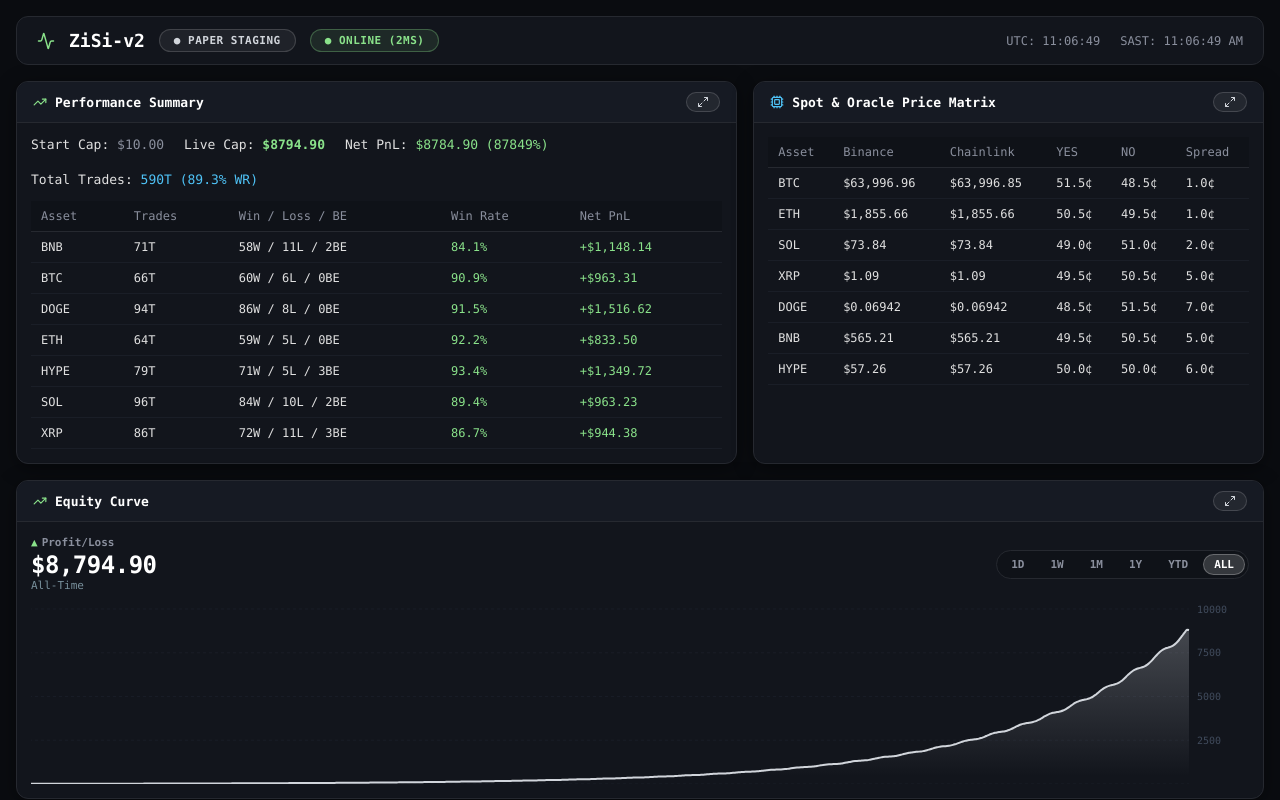
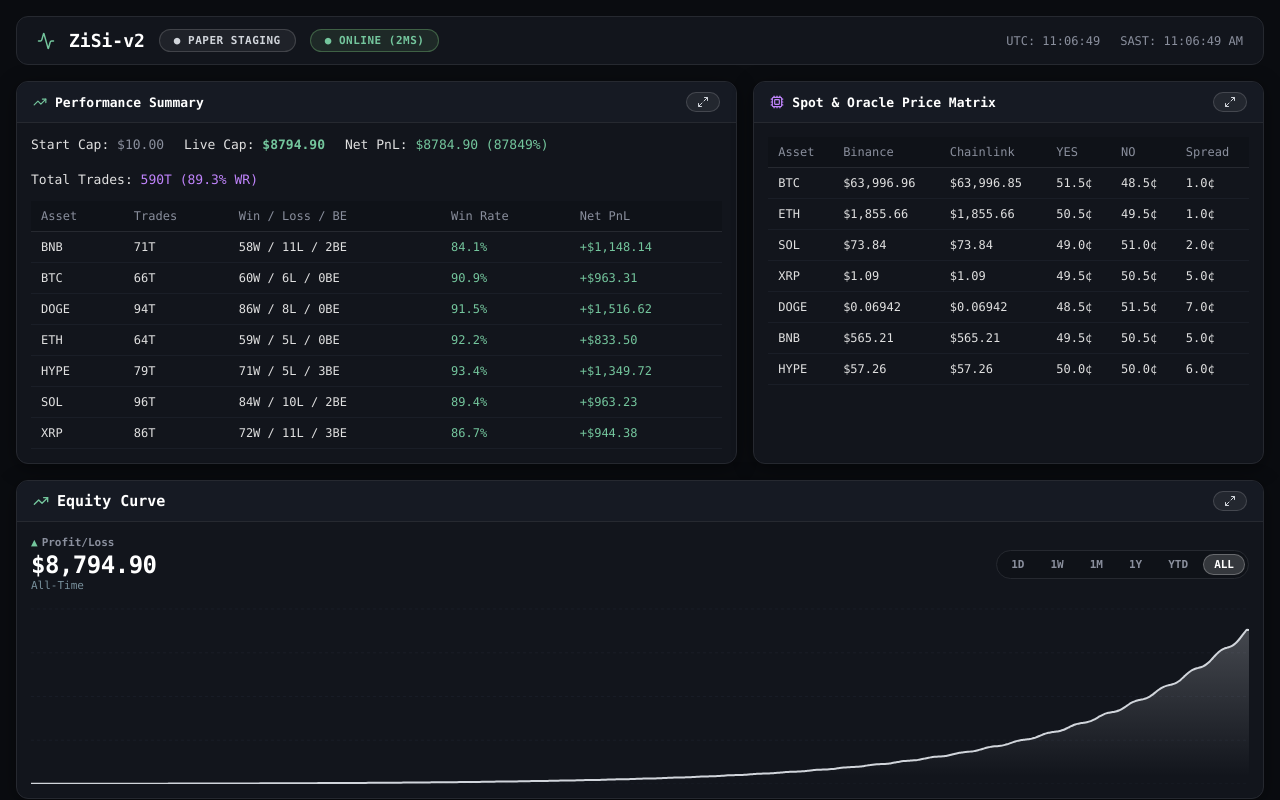
Before and after one commit to mthunzi14/ZiSi-v2, a React (Vite) app in the folder web_terminal/: page / in a window 1280 px wide. Shown: the top 800 px of the page. Built offline with nearby package versions, Linux system fonts and the light colour scheme; no server answers.

Commit message:
Refine Web Terminal: Net PnL text in Titanium Gray, Light Lavender timestamp, hidden Y-Axis labels on chart, larger Equity Curve title, calm pastel palette

```diff
--- a/web_terminal/src/App.jsx
+++ b/web_terminal/src/App.jsx
@@ -5,7 +5,7 @@ import './index.css';
 
 const API_BASE = "http://204.168.222.48:9000/api";
 
-// Custom Rich Titanium Tooltip Component matching CLI terminal styling
+// Custom Rich Titanium Tooltip Component matching Boss directives
 const CustomTooltip = ({ active, payload }) => {
   if (active && payload && payload.length) {
     const data = payload[0].payload;
@@ -28,7 +28,7 @@ const CustomTooltip = ({ active, payload }) => {
         <div style={{ marginBottom: '4px' }}>
           <span style={{ color: '#8a8f9d', fontWeight: 'bold' }}>Trade #{data.step}</span>
           <span style={{ color: '#383e4a', margin: '0 6px' }}>•</span>
-          <span style={{ color: '#4fc3f7', fontWeight: 'bold' }}>{data.time}</span>
+          <span style={{ color: '#c084fc', fontWeight: 'bold' }}>{data.time}</span>
         </div>
         <div style={{ marginBottom: '3px' }}>
           <span style={{ color: '#8a8f9d' }}>Equity: </span>
@@ -37,15 +37,15 @@ const CustomTooltip = ({ active, payload }) => {
           </span>
         </div>
         <div style={{ marginBottom: '4px' }}>
-          <span style={{ color: '#8ae28a', fontWeight: 'bold' }}>Net PnL: </span>
-          <span style={{ color: pnl >= 0 ? '#8ae28a' : '#ff6b6b', fontWeight: 'bold' }}>
+          <span style={{ color: '#8a8f9d' }}>Net PnL: </span>
+          <span style={{ color: pnl >= 0 ? '#74c69d' : '#e57373', fontWeight: 'bold' }}>
             {pnl >= 0 ? '+' : ''}${pnl.toFixed(2)} ({pnlPct}%)
           </span>
         </div>
         <div style={{ color: '#8a8f9d', fontSize: '11px' }}>
-          <span style={{ color: '#4fc3f7' }}>{data.step}T</span>
+          <span style={{ color: '#8a8f9d' }}>{data.step}T</span>
           <span style={{ color: '#383e4a', margin: '0 4px' }}>|</span>
-          <span style={{ color: '#8ae28a' }}>{wins}W</span> / <span style={{ color: '#ff6b6b' }}>{losses}L</span> / <span style={{ color: '#8a8f9d' }}>{breakevens}BE</span>
+          <span style={{ color: '#74c69d' }}>{wins}W</span> / <span style={{ color: '#e57373' }}>{losses}L</span> / <span style={{ color: '#8a8f9d' }}>{breakevens}BE</span>
           <span style={{ color: '#8a8f9d', marginLeft: '6px' }}>(89.3% WR)</span>
         </div>
       </div>
@@ -223,7 +223,7 @@ export default function App() {
       <div style={{ display: 'flex', justifyContent: 'space-between', alignItems: 'center', marginBottom: '12px' }}>
         <div>
           <div style={{ fontSize: '11px', color: '#8a8f9d', fontWeight: 'bold', display: 'flex', alignItems: 'center', gap: '4px' }}>
-            <span style={{ color: '#8ae28a' }}>▲</span> Profit/Loss
+            <span style={{ color: '#74c69d' }}>▲</span> Profit/Loss
           </div>
           <div style={{ fontSize: '24px', fontWeight: 'bold', color: '#ffffff', letterSpacing: '-0.5px', marginTop: '2px' }}>
             ${telemetry.balance.toLocaleString('en-US', { minimumFractionDigits: 2, maximumFractionDigits: 2 })}
@@ -255,10 +255,10 @@ export default function App() {
         </div>
       </div>
 
-      {/* Titanium Silver Curve Chart (No Scrollbar Glitch) */}
+      {/* Titanium Silver Curve Chart (Hidden Y-Axis Labels & Edge-to-Edge) */}
       <div style={{ width: '100%', height: zoomCard === 'chart' ? 'calc(100vh - 180px)' : '180px', overflow: 'hidden' }}>
         <ResponsiveContainer width="100%" height="100%">
-          <AreaChart data={filteredCurveData} margin={{ top: 5, right: 0, left: -20, bottom: 0 }}>
+          <AreaChart data={filteredCurveData} margin={{ top: 5, right: 0, left: 0, bottom: 0 }}>
             <defs>
               <linearGradient id="colorTitanium" x1="0" y1="0" x2="0" y2="1">
                 <stop offset="5%" stopColor="#d1d5db" stopOpacity={0.25}/>
@@ -267,7 +267,7 @@ export default function App() {
             </defs>
             <CartesianGrid strokeDasharray="3 3" stroke="#181c26" vertical={false} />
             <XAxis dataKey="step" hide={true} />
-            <YAxis stroke="#404b5c" tick={{ fontSize: 10 }} domain={['auto', 'auto']} orientation="right" axisLine={false} tickLine={false} />
+            <YAxis hide={true} domain={['auto', 'auto']} />
             <Tooltip content={<CustomTooltip />} />
             <Area type="monotone" dataKey="equity" stroke="#d1d5db" strokeWidth={2} fillOpacity={1} fill="url(#colorTitanium)" isAnimationActive={false} />
           </AreaChart>
@@ -341,7 +341,7 @@ export default function App() {
     <div style={{ fontFamily: 'Consolas', fontSize: '11px', lineHeight: '1.6' }}>
       {logs.length > 0 ? (
         logs.map((line, idx) => (
-          <div key={idx} style={{ color: line.includes('WARNING') ? '#ffd54f' : line.includes('ERROR') ? '#ff6b6b' : '#8a8f9d' }}>
+          <div key={idx} style={{ color: line.includes('WARNING') ? '#ffd54f' : line.includes('ERROR') ? '#e57373' : '#8a8f9d' }}>
             {line}
           </div>
         ))
@@ -389,7 +389,7 @@ export default function App() {
         <div className="card col-5">
           <div className="card-header">
             <div className="card-title">
-              <Cpu size={14} className="text-cyan" />
+              <Cpu size={14} className="text-purple" />
               <span>Spot & Oracle Price Matrix</span>
             </div>
             <button className="card-zoom-btn" onClick={() => setZoomCard('matrix')}>
@@ -401,11 +401,11 @@ export default function App() {
           </div>
         </div>
 
-        {/* CARD 3: Standalone Polymarket Equity Curve */}
+        {/* CARD 3: Standalone Polymarket Equity Curve (Bigger Title & Clean Edge-to-Edge) */}
         <div className="card col-12" style={{ minHeight: '260px' }}>
           <div className="card-header">
-            <div className="card-title">
-              <TrendingUp size={14} className="text-green" />
+            <div className="card-title" style={{ fontSize: '15px', fontWeight: 'bold' }}>
+              <TrendingUp size={16} className="text-green" />
               <span>Equity Curve</span>
             </div>
             <button className="card-zoom-btn" onClick={() => setZoomCard('chart')}>
@@ -436,7 +436,7 @@ export default function App() {
         <div className="card col-12">
           <div className="card-header">
             <div className="card-title">
-              <ListFilter size={14} className="text-cyan" />
+              <ListFilter size={14} className="text-purple" />
               <span>Closed Trade History</span>
             </div>
             <button className="card-zoom-btn" onClick={() => setZoomCard('history')}>
@@ -471,7 +471,7 @@ export default function App() {
           <div className="modal-content" onClick={e => e.stopPropagation()}>
             <div className="card-header">
               <div className="card-title">
-                <span className="text-green" style={{ fontSize: '15px' }}>
+                <span className="text-green" style={{ fontSize: '16px', fontWeight: 'bold' }}>
                   Full Zoom View — {zoomCard.toUpperCase()}
                 </span>
               </div>
--- a/web_terminal/src/index.css
+++ b/web_terminal/src/index.css
@@ -9,10 +9,10 @@
   --text-muted: #8a8f9d;
   --text-bright: #ffffff;
 
-  --color-green: #8ae28a;
-  --color-red: #ff6b6b;
-  --color-cyan: #4fc3f7;
-  --color-purple: #b39ddb;
+  --color-green: #74c69d;
+  --color-red: #e57373;
+  --color-purple: #c084fc;
+  --color-cyan: #c084fc;
   --color-yellow: #ffd54f;
   --color-gray: #78909c;
 
@@ -20,6 +20,7 @@
   --titanium-border: rgba(255, 255, 255, 0.15);
   --titanium-text: #d1d5db;
 }
+
 
 * {
   box-sizing: border-box;
```
